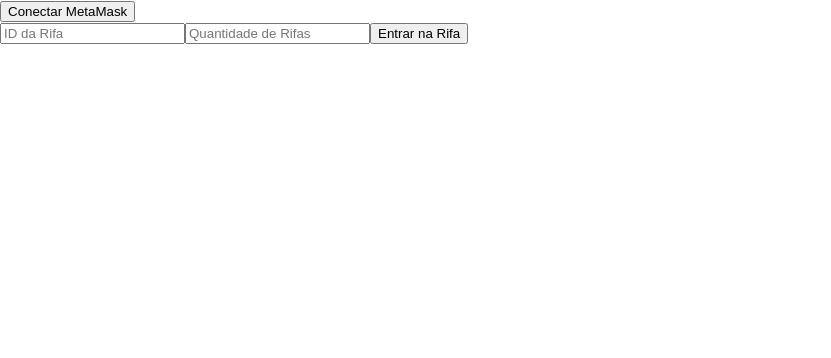
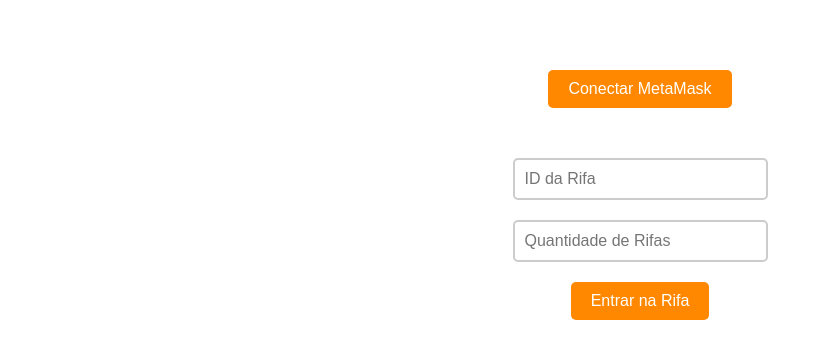
Before and after one commit to guigutox/Rifa_Chain, a React (Create React App) app in the folder Client/: page / in a window 1280 px wide. Shown: the top 358 px of the page, without its empty margins (0-831 px from the left). Built offline with nearby package versions, Linux system fonts and the light colour scheme.

Commit message:
💄 feat: Estilização da pagina da rifa

```diff
--- a/Client/src/App.css
+++ b/Client/src/App.css
@@ -28,6 +28,52 @@
   color: #61dafb;
 }
 
+div {
+  display: flex;
+  flex-direction: column;
+  align-items: center;
+  margin: 20px;
+}
+
+input[type="text"] {
+  width: 100%;
+  max-width: 300px;
+  padding: 10px;
+  margin: 10px 0;
+  border: 2px solid #ccc;
+  border-radius: 5px;
+  font-size: 16px;
+  transition: border-color 0.3s ease;
+}
+
+input[type="text"]:focus {
+  border-color: #007bff;
+  outline: none;
+}
+
+button {
+  padding: 10px 20px;
+  background-color: #ff8800;
+  color: white;
+  border: none;
+  border-radius: 5px;
+  cursor: pointer;
+  font-size: 16px;
+  margin-top: 10px;
+  transition: background-color 0.3s ease;
+}
+
+button:hover {
+  background-color: #218838;
+}
+
+p {
+  font-size: 14px;
+  color: #333;
+  margin-top: 10px;
+}
+
+
 @keyframes App-logo-spin {
   from {
     transform: rotate(0deg);
--- a/Client/src/App.js
+++ b/Client/src/App.js
@@ -3,6 +3,7 @@
 import React, { useState } from 'react';
 import MetaMaskConnect from './components/MetaMaskConnect';
 import { enterRaffle } from './api/rifa';
+import './App.css';
 
 function App() {
     const [rifaId, setRifaId] = useState("");
```
Also changed, not shown: Client/src/index.css (line endings or trailing spaces), 1 other file (tests, documents, lock files or other folders).
